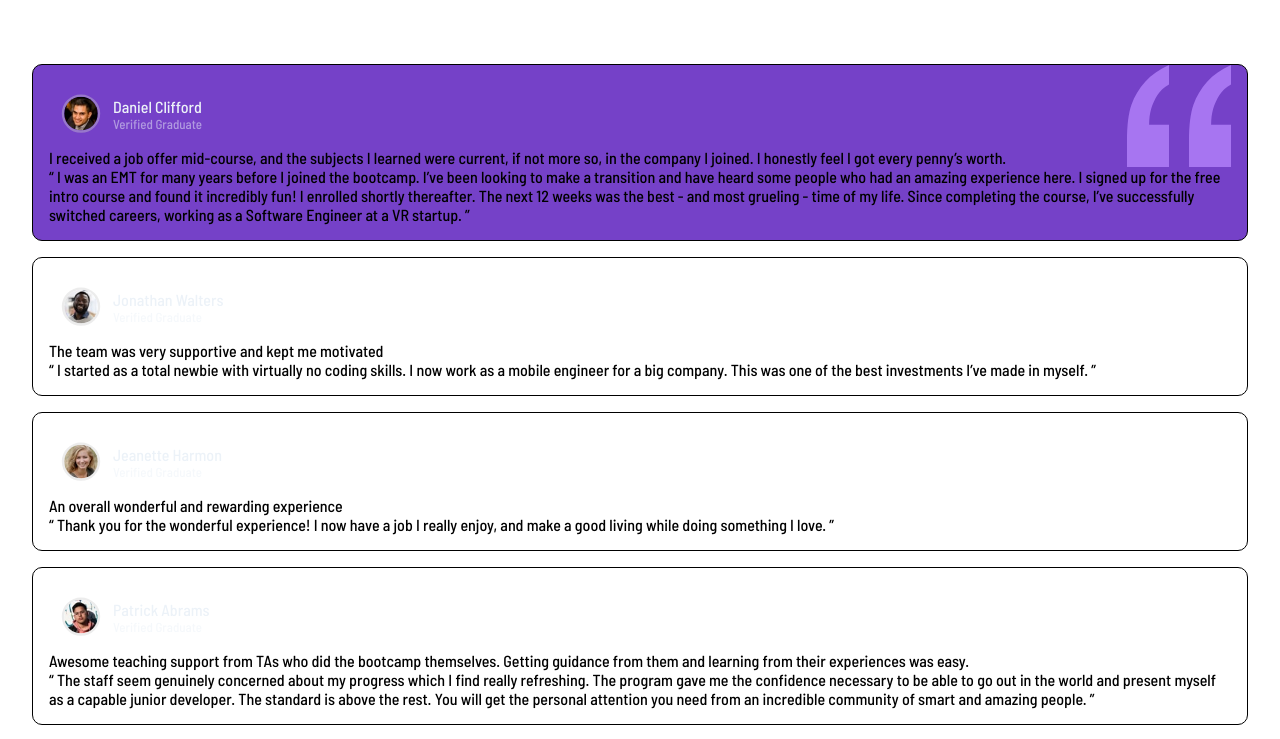
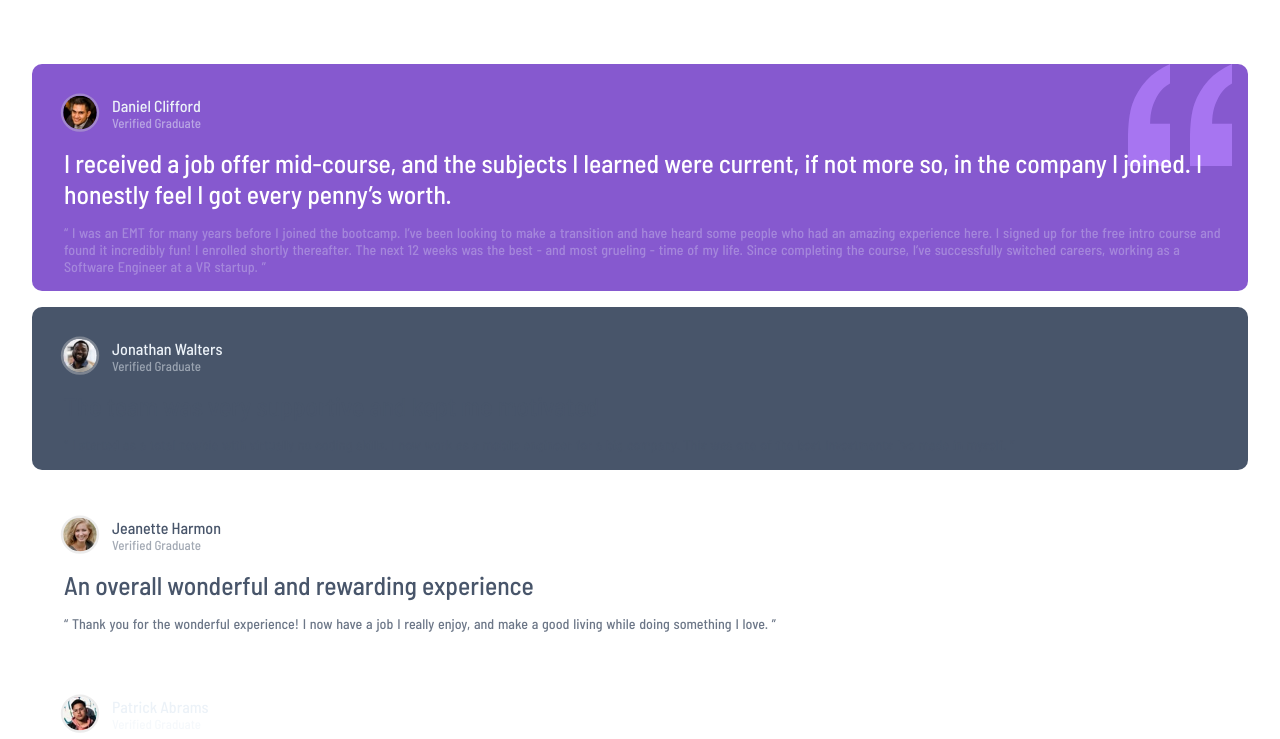
Before and after one commit to WendellRodriguesAmaral/testimonials-grid-section-main, a plain HTML site: page index.html in a window 1280 px wide. Shown: the top 739 px of the page. Drawn offline with Linux system fonts and the light colour scheme.

Commit message:
setting the colors of each card

```diff
--- a/index.html
+++ b/index.html
@@ -68,7 +68,7 @@
               <p>The team was very supportive and kept me motivated</p>
             </div>
 
-            <div class="testimonial">
+            <div class="testimonial grey-card">
               <p>
                 “ I started as a total newbie with virtually no coding skills. I
                 now work as a mobile engineer for a big company. This was one of
@@ -78,7 +78,7 @@
           </div>
         </div>
 
-        <div class="card">
+        <div class="card grey-card">
           <div class="identifier">
             <div class="image">
               <img src="./images/image-jeanette.jpg" alt="" />
--- a/style.css
+++ b/style.css
@@ -10,6 +10,7 @@
     min-width:100vw;
     min-height:100vh;
     padding:4rem 2rem;
+    /* background-color:hsl(210, 46%, 95%); */
 }
 
 .every-cards{
@@ -21,14 +22,14 @@
 }
 
 div.card{
-    border: 1px solid black;
+    /* border: 1px solid black; */
     padding:1rem;
     border-radius: 10px;
     position: relative;
 }
 
 div.card:nth-child(1){
-    background-color:hsl(263, 55%, 52%);
+    background-color:hsla(263, 55%, 52%, 0.87);
     z-index: -1;
 }
 
@@ -64,3 +65,50 @@ div.info-person>.graduate{
     opacity: 50%;
     font-size:13px ;
 }
+div.text{
+    padding-left: 1rem;
+}
+
+div.title-testimonial{
+    margin-bottom:1rem
+}
+div.title-testimonial>p{
+    color: white;
+    font-size:1.6rem;
+}
+
+.testimonial>p{
+    color:hsl(210, 46%, 95%);
+    opacity:30%;
+    font-size: 14px;
+    line-height:1.2;
+    word-spacing: 1px;
+    /* padding-right: 2rem; */
+}
+
+div.card:nth-child(2){
+    background-color: hsl(217, 19%, 35%);
+}
+
+.grey-card>p {
+    color:hsl(210, 46%, 95%);
+    /* background-color:red; */
+    opacity:70%
+}
+
+div.card:nth-child(3){
+    background-color: #fff;
+}
+div.text:nth-child(2) div>p{
+    color:hsl(217, 19%, 35%)
+}
+
+.grey-card div.info-person p{
+    color:hsl(217, 19%, 35%)
+}
+
+.grey-card div.testimonial p{
+    opacity: 80%;
+}
+
+/*criar classes especificar para cada testimonial*/
```
